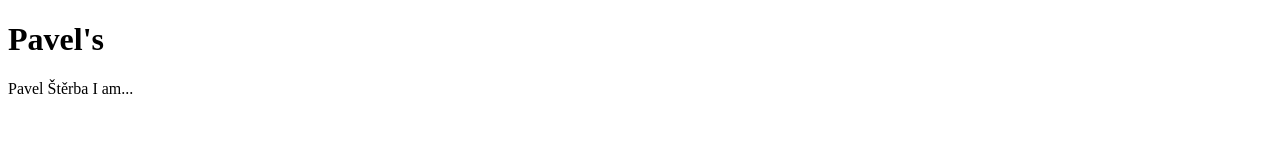
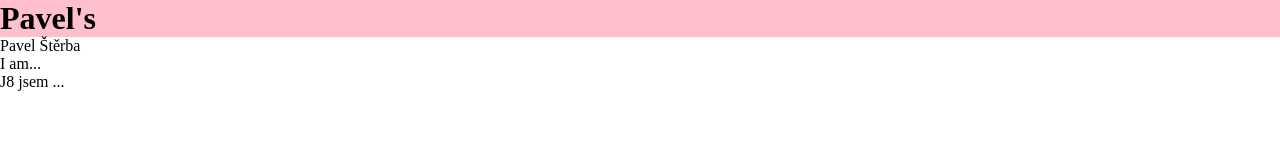
Before and after one commit to pavester/github-demo, a plain HTML site: page index.html in a window 1280 px wide. Drawn offline with Linux system fonts and the light colour scheme.

Commit message:
Přidán odstavec do O nás a pozadí hlavičky

```diff
--- a/index.html
+++ b/index.html
@@ -16,7 +16,8 @@
     <main>
         <section class="about-us"
             <h1>Pavel Štěrba</h1>
-            I am...
+            <p>I am...</p>
+            <p> J8 jsem ... </p>
 
     </main>
 
--- a/style.css
+++ b/style.css
@@ -0,0 +1,8 @@
+* {
+    margin: 0;
+    padding: 0;
+}
+
+header {
+    background-color: pink;
+}
```
